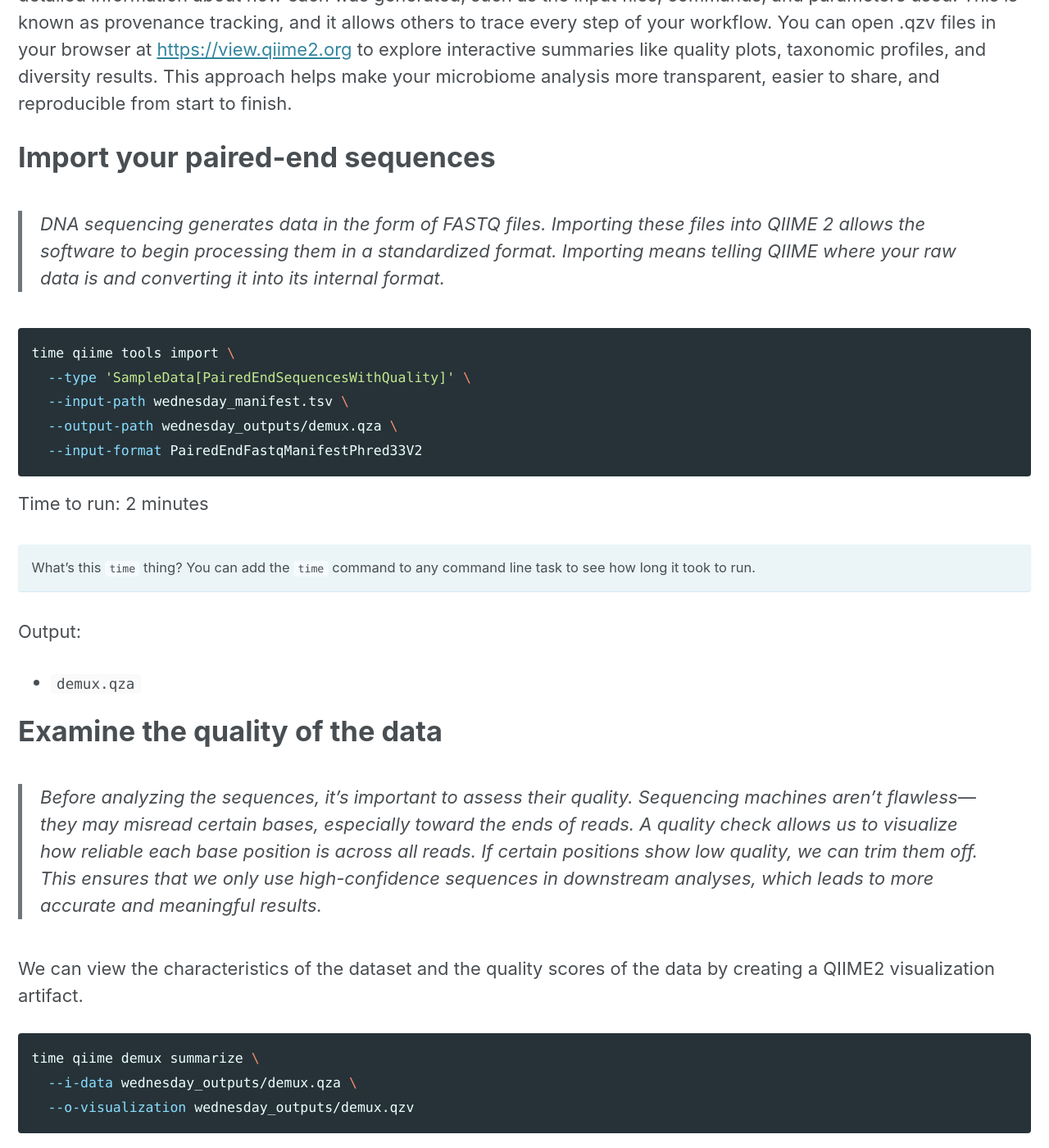
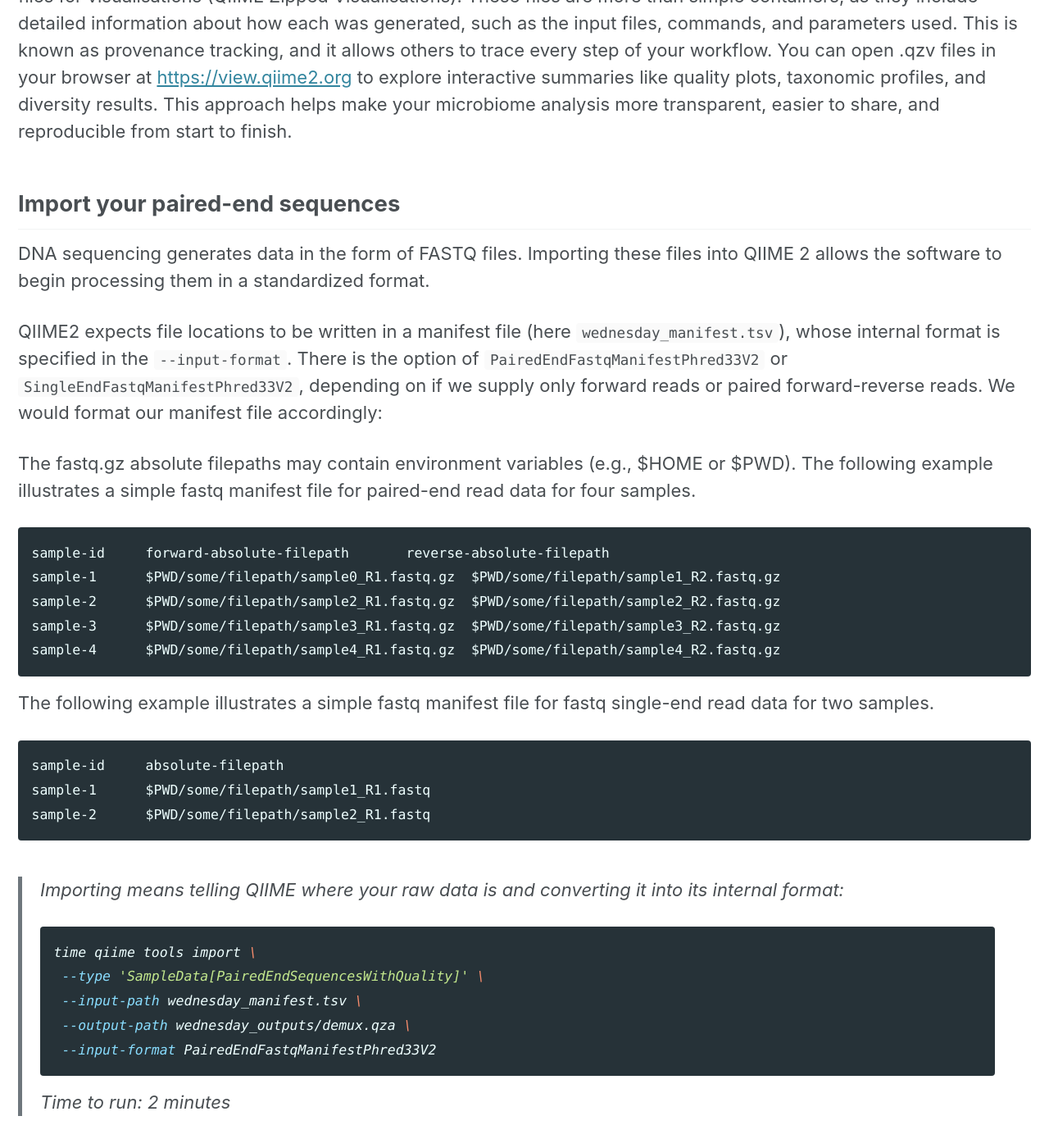
Before and after one commit to arua-microbiome/arua-microbiome.github.io, a Jekyll site: the page built from _tutorials/qiime2.md, in a window 1280 px wide and 1400 px high, scrolled down 8241 px. Shown: the whole window at 82% size. Built offline with Jekyll 4.4.1, drawn with Linux system fonts in a browser that asks for light colours; cached includes are drawn as plain includes; nearby versions of some CDN libraries; some of the changed text lies outside the part shown.

Commit message:
Update qiime2.md
Signed-off-by: icgk523 <146941364+icgk523@users.noreply.github.com>

````diff
--- a/_tutorials/qiime2.md
+++ b/_tutorials/qiime2.md
@@ -81,7 +81,7 @@ When a base falls below Q20 it can introduce false sequence variants, so we norm
 >```bash
 >seqtk fqchk GC1GC1_R1.fastq.gz
 >```
-
+>
 >You will see output like this:
 >```
 >POS  #bases  %A  %C  %G  %T  %N  avgQ  errQ  %low  %high
@@ -146,7 +146,7 @@ HPC's typically have thousands of cores, made up by separate computers (nodes) t
 - Job Scheduling: HPCs use job scheduling systems (e.g., SLURM, PBS) to manage and queue computational tasks. This enables long or resource-heavy QIIME2 workflows to run in the background without tying up your local machine.
 
 ## Connecting to the CHPC
-
+*insert text here*
 
 
 # QIIME2
@@ -154,17 +154,38 @@ HPC's typically have thousands of cores, made up by separate computers (nodes) t
 ## Understanding QIIME2 Files
 QIIME 2 organises your analysis using two main file types: .qza files for data (called QIIME Zipped Artifacts) and .qzv files for visualisations (QIIME Zipped Visualisations). These files are more than simple containers, as they include detailed information about how each was generated, such as the input files, commands, and parameters used. This is known as provenance tracking, and it allows others to trace every step of your workflow. You can open .qzv files in your browser at [https://view.qiime2.org](https://view.qiime2.org) to explore interactive summaries like quality plots, taxonomic profiles, and diversity results. This approach helps make your microbiome analysis more transparent, easier to share, and reproducible from start to finish.
 
-# Import your paired-end sequences
+## Import your paired-end sequences
+DNA sequencing generates data in the form of FASTQ files. Importing these files into QIIME 2 allows the software to begin processing them in a standardized format.
 
-> DNA sequencing generates data in the form of FASTQ files. Importing these files into QIIME 2 allows the software to begin processing them in a standardized format. Importing means telling QIIME where your raw data is and converting it into its internal format.
+QIIME2 expects file locations to be written in a manifest file (here ```wednesday_manifest.tsv```), whose internal format is specified in the ```--input-format```. There is the option of ```PairedEndFastqManifestPhred33V2``` or ```SingleEndFastqManifestPhred33V2```, depending on if we supply only forward reads or paired forward-reverse reads. We would format our manifest file accordingly:
 
-```bash
-time qiime tools import \
-  --type 'SampleData[PairedEndSequencesWithQuality]' \
-  --input-path wednesday_manifest.tsv \
-  --output-path wednesday_outputs/demux.qza \
-  --input-format PairedEndFastqManifestPhred33V2
+The fastq.gz absolute filepaths may contain environment variables (e.g., $HOME or $PWD). The following example illustrates a simple fastq manifest file for paired-end read data for four samples.
 ```
+sample-id     forward-absolute-filepath       reverse-absolute-filepath
+sample-1      $PWD/some/filepath/sample0_R1.fastq.gz  $PWD/some/filepath/sample1_R2.fastq.gz
+sample-2      $PWD/some/filepath/sample2_R1.fastq.gz  $PWD/some/filepath/sample2_R2.fastq.gz
+sample-3      $PWD/some/filepath/sample3_R1.fastq.gz  $PWD/some/filepath/sample3_R2.fastq.gz
+sample-4      $PWD/some/filepath/sample4_R1.fastq.gz  $PWD/some/filepath/sample4_R2.fastq.gz
+```
+
+The following example illustrates a simple fastq manifest file for fastq single-end read data for two samples.
+```
+sample-id     absolute-filepath
+sample-1      $PWD/some/filepath/sample1_R1.fastq
+sample-2      $PWD/some/filepath/sample2_R1.fastq
+```
+
+
+
+
+>Importing means telling QIIME where your raw data is and converting it into its internal format:
+>```bash
+>time qiime tools import \
+>  --type 'SampleData[PairedEndSequencesWithQuality]' \
+>  --input-path wednesday_manifest.tsv \
+>  --output-path wednesday_outputs/demux.qza \
+>  --input-format PairedEndFastqManifestPhred33V2
+>```
 Time to run: 2 minutes
 
 What's this `time` thing? You can add the `time` command to any command line task
````
Also changed, not shown: other parts of _tutorials/qiime2.md (+1 -1 lines).
